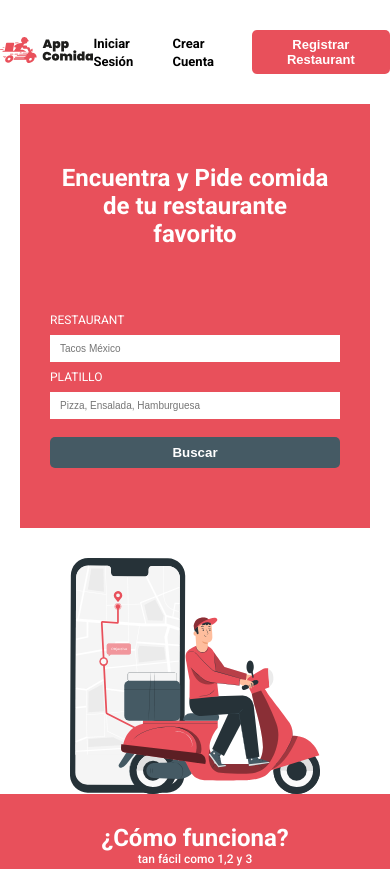
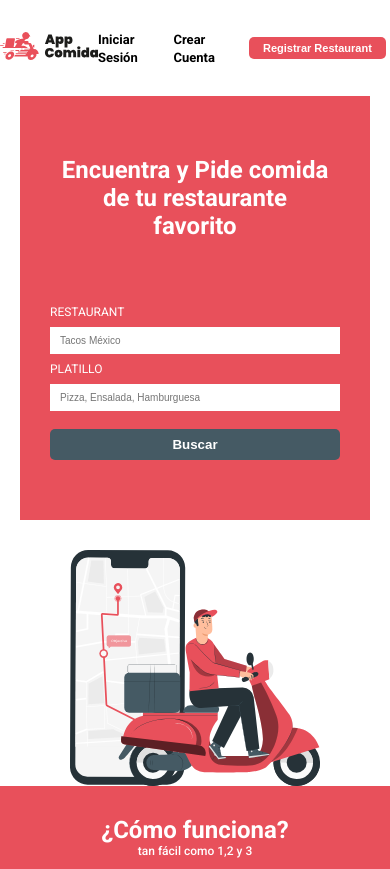
Before and after one commit to Viixo3/evaluacion_02, a plain HTML site: page index.html in a window 390 px wide. Shown: the top 869 px of the page. Drawn offline with Linux system fonts and the light colour scheme.

Commit message:
cambios2

```diff
--- a/style.css
+++ b/style.css
@@ -379,4 +379,20 @@ img {
         width: 110px;
         margin: auto;
     }
+
+    .fastfood__href {
+    display: grid;
+    grid-template-columns: repeat(2, 1fr) 2fr;
+    gap: 5px;
+    align-items: center;
+    }
+
+    .fastfood__button, .moneyapp__button {
+    background-color: #e8505b;
+    color: #ffffff;
+    padding: 5px 14px;
+    border-radius: 5px;
+    font-size: 11px;
+    font-weight: 700;
+    }
 }
```
